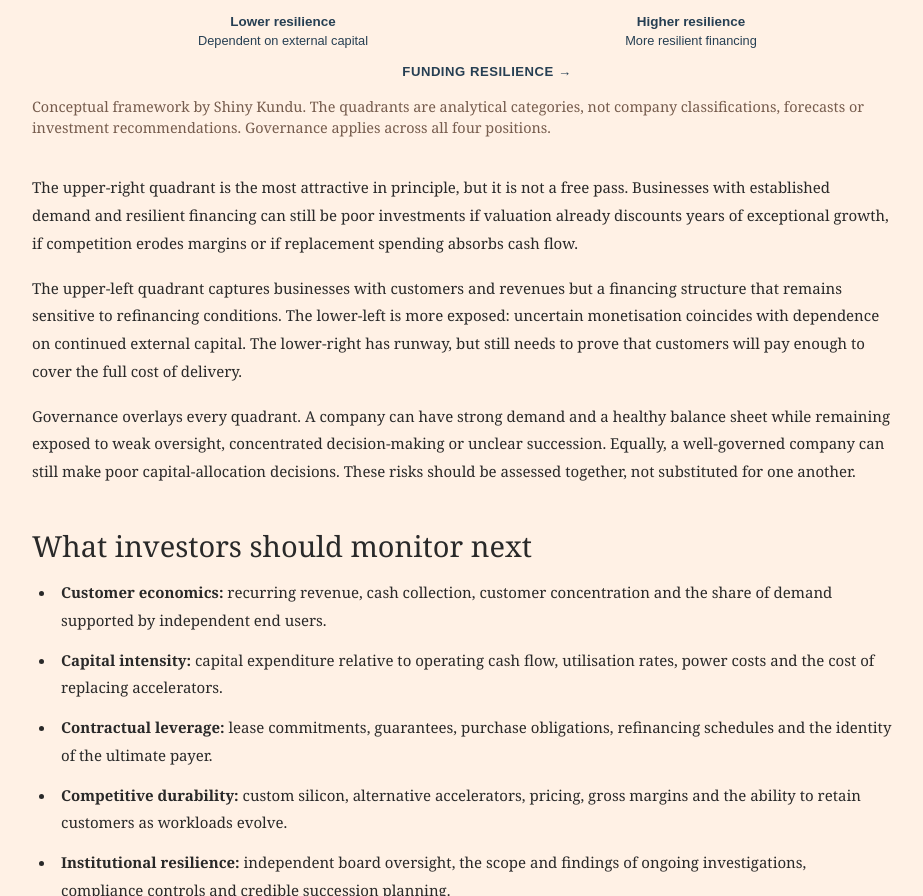
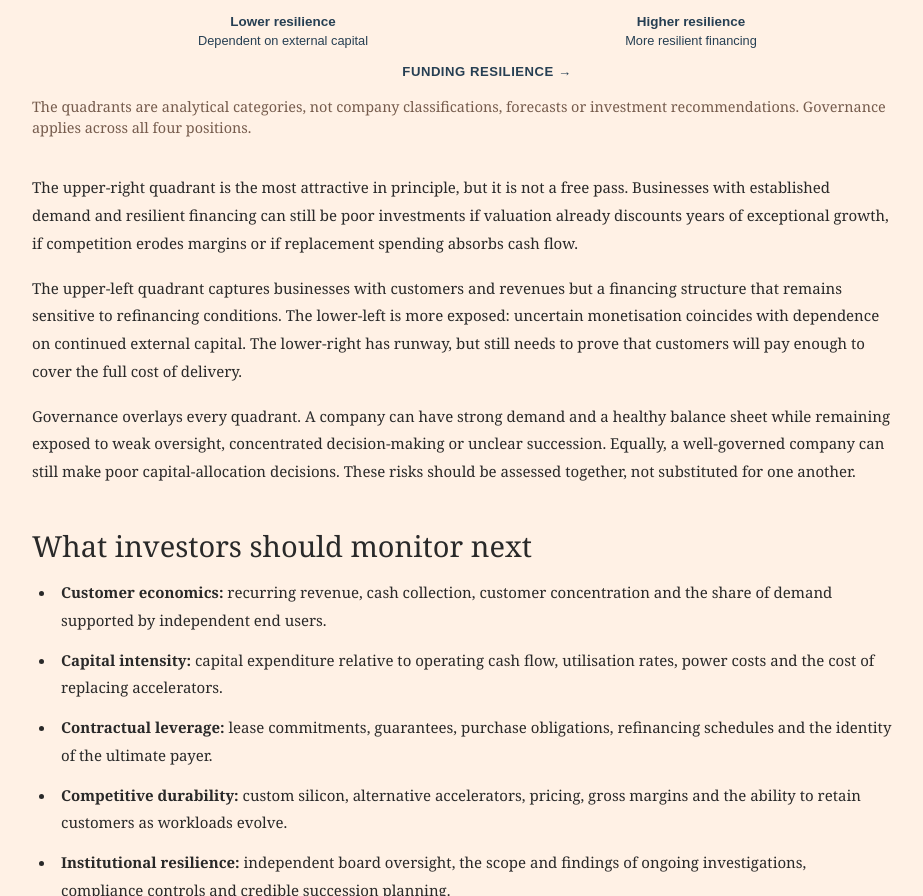
Before and after one commit to SKunduEcon/SKunduEcon.github.io, a plain HTML site: page research/after-jensen-huangs-return-ai-investment-stress-test.html in a window 1280 px wide. Shown: the part 5285-6181 px from the top of the page, without its empty margins (178-1101 px from the left). Drawn offline with Linux system fonts and the light colour scheme.

Commit message:
Remove author credit from conceptual framework caption

```diff
--- a/research/after-jensen-huangs-return-ai-investment-stress-test.html
+++ b/research/after-jensen-huangs-return-ai-investment-stress-test.html
@@ -107,7 +107,7 @@
   <div class="stress-xaxis"><div><strong>Lower resilience</strong>Dependent on external capital</div><div><strong>Higher resilience</strong>More resilient financing</div></div>
   <div class="stress-xlabel">FUNDING RESILIENCE →</div>
 </div>
-<figcaption>Conceptual framework by Shiny Kundu. The quadrants are analytical categories, not company classifications, forecasts or investment recommendations. Governance applies across all four positions.</figcaption>
+<figcaption>The quadrants are analytical categories, not company classifications, forecasts or investment recommendations. Governance applies across all four positions.</figcaption>
 </figure>
 
 <p>The upper-right quadrant is the most attractive in principle, but it is not a free pass. Businesses with established demand and resilient financing can still be poor investments if valuation already discounts years of exceptional growth, if competition erodes margins or if replacement spending absorbs cash flow.</p>
```
